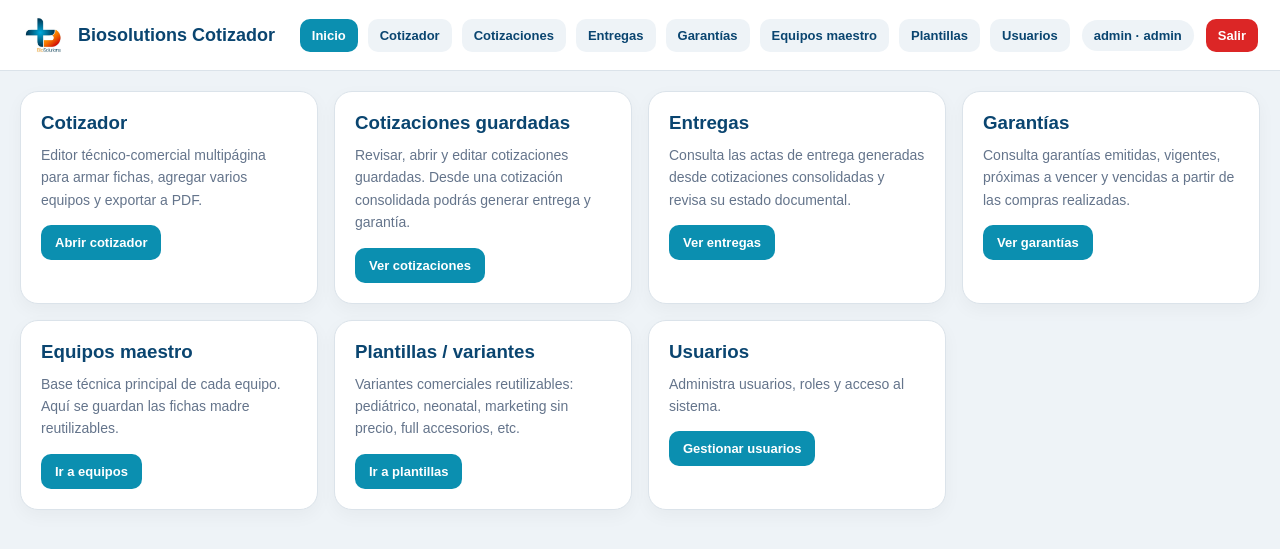
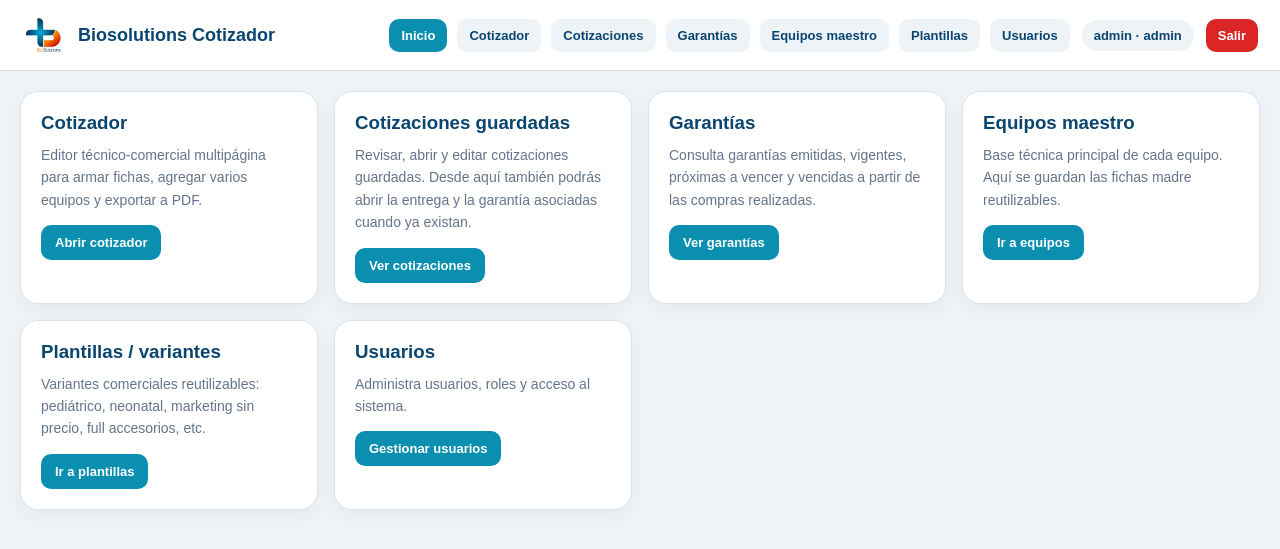
Before and after one commit to Myroesh/biosolutions-cotizador, a Flask app: page / in a window 1280 px wide. Shown: the top 549 px of the page. Run offline with Flask 3, Linux system fonts and the light colour scheme; a user stored in the database is signed in; data comes from the database, SQL or seed files in the repository.

Commit message:
revision detalles

```diff
--- a/templates/base.html
+++ b/templates/base.html
@@ -153,10 +153,9 @@
       <nav class="nav-links">
         <a href="{{ url_for('dashboard') }}" class="{% if active_page == 'inicio' %}active{% endif %}">Inicio</a>
 
-        {% if current_role in ['admin', 'editor', 'visor'] %}
+         {% if current_role in ['admin', 'editor', 'visor'] %}
           <a href="{{ url_for('cotizador') }}" class="{% if active_page == 'cotizador' %}active{% endif %}">Cotizador</a>
           <a href="{{ url_for('cotizaciones_page') }}" class="{% if active_page == 'cotizaciones' %}active{% endif %}">Cotizaciones</a>
-          <a href="{{ url_for('entregas_page') }}" class="{% if active_page == 'entregas' %}active{% endif %}">Entregas</a>
           <a href="{{ url_for('garantias_page') }}" class="{% if active_page == 'garantias' %}active{% endif %}">Garantías</a>
         {% endif %}
 
--- a/templates/index.html
+++ b/templates/index.html
@@ -12,15 +12,11 @@
 
     <div class="dash-card">
       <h3>Cotizaciones guardadas</h3>
-      <p>Revisar, abrir y editar cotizaciones guardadas. Desde una cotización consolidada podrás generar entrega y garantía.</p>
+      <p>Revisar, abrir y editar cotizaciones guardadas. Desde aquí también podrás abrir la entrega y la garantía asociadas cuando ya existan.</p>
       <a href="{{ url_for('cotizaciones_page') }}">Ver cotizaciones</a>
     </div>
 
-    <div class="dash-card">
-      <h3>Entregas</h3>
-      <p>Consulta las actas de entrega generadas desde cotizaciones consolidadas y revisa su estado documental.</p>
-      <a href="{{ url_for('entregas_page') }}">Ver entregas</a>
-    </div>
+
 
     <div class="dash-card">
       <h3>Garantías</h3>
```
